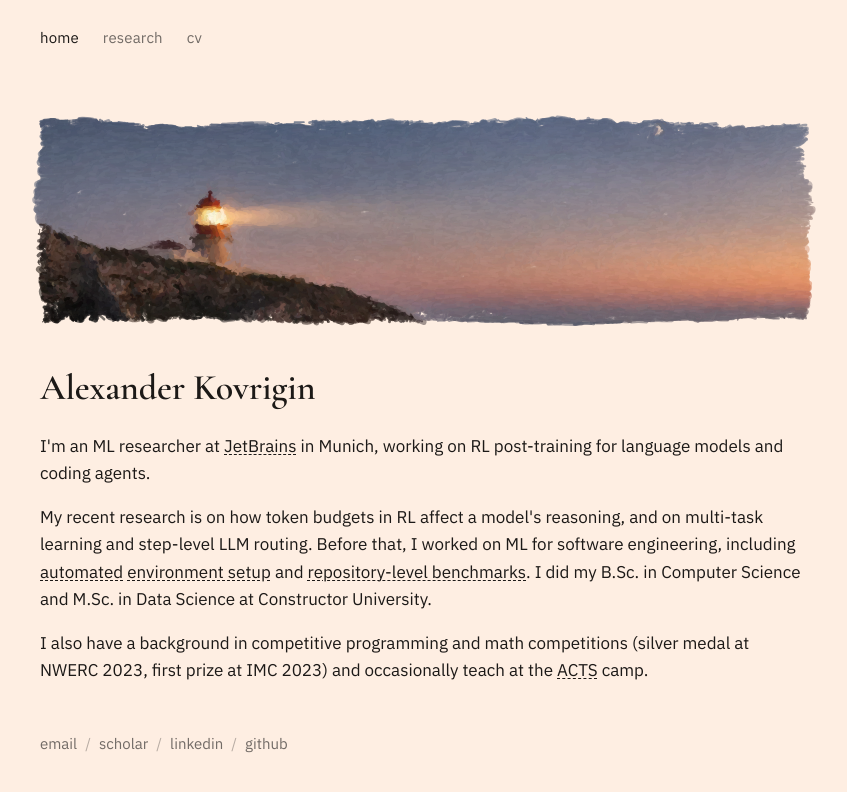
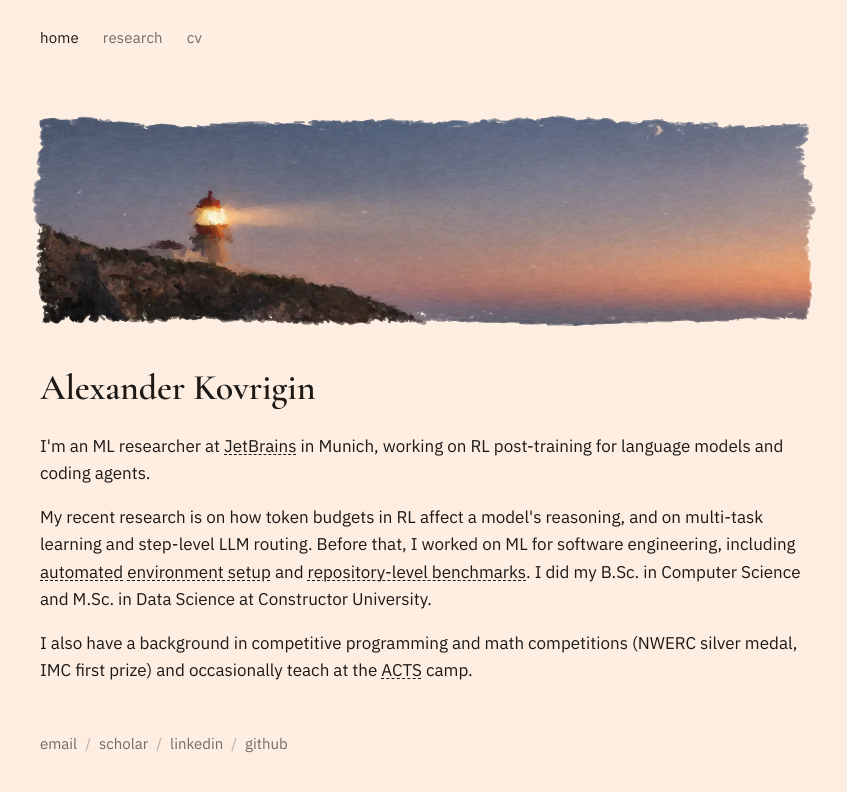
Before and after one commit to waleko/waleko.github.io, a Jekyll site: the page built from index.html, in a window 1280 px wide. Shown: the top 792 px of the page, without its empty margins (216-1063 px from the left). Built offline with Jekyll 4.4.1, drawn with Linux system fonts in a browser that asks for light colours.

Commit message:
Bio: drop competition years
Co-authored-by: Alexander Kovrigin <inbox@alexkovrigin.me>

```diff
--- a/index.html
+++ b/index.html
@@ -9,5 +9,5 @@ script: /hero.js
     <h1 class="name">Alexander Kovrigin</h1>
     <p>I'm an ML researcher at <a href="https://www.jetbrains.com/research/">JetBrains</a> in Munich, working on RL post-training for language models and coding agents.</p>
     <p>My recent research is on how token budgets in RL affect a model's reasoning, and on multi-task learning and step-level LLM routing. Before that, I worked on ML for software engineering, including <a href="https://arxiv.org/abs/2509.25455">automated</a> <a href="https://arxiv.org/abs/2503.14443">environment setup</a> and <a href="https://arxiv.org/abs/2406.11612">repository-level benchmarks</a>. I did my B.Sc. in Computer Science and M.Sc. in Data Science at Constructor University.</p>
-    <p>I also have a background in competitive programming and math competitions (silver medal at NWERC 2023, first prize at IMC 2023) and occasionally teach at the <a href="https://lp.jetbrains.com/academy/acts/">ACTS</a> camp.</p>
+    <p>I also have a background in competitive programming and math competitions (NWERC silver medal, IMC first prize) and occasionally teach at the <a href="https://lp.jetbrains.com/academy/acts/">ACTS</a> camp.</p>
   </section>
```
